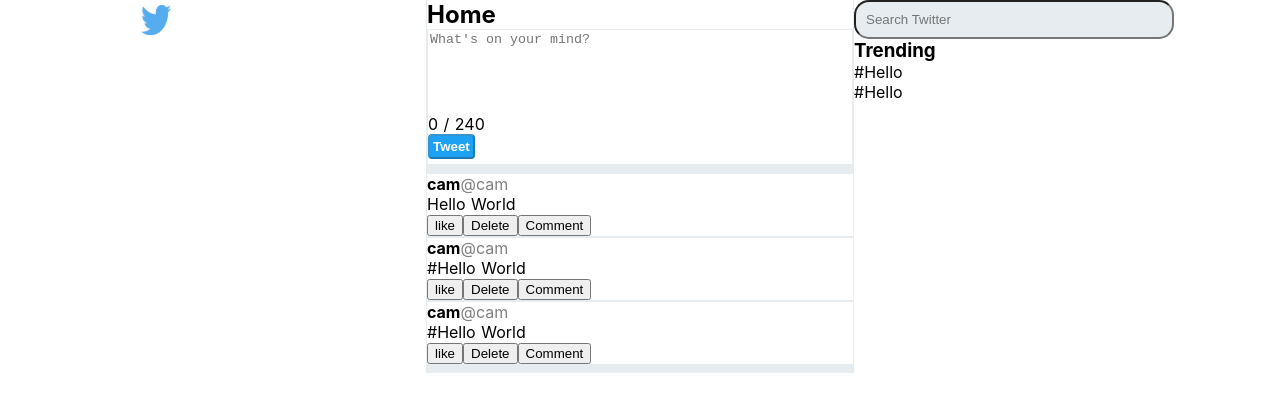
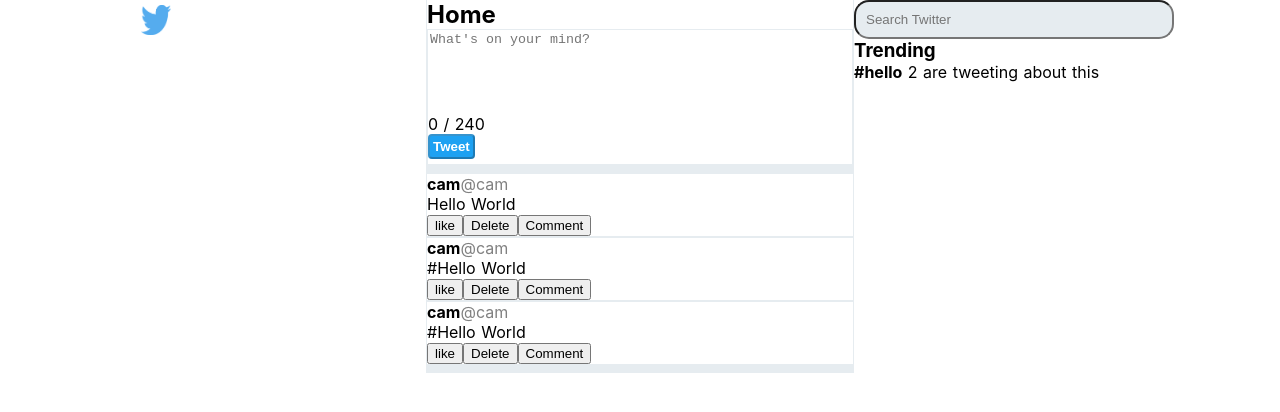
Before and after one commit to CMURPH56/twitter-clone, a Nuxt app: page / in a window 1280 px wide. Shown: the top 412 px of the page. Built offline with nearby package versions, Linux system fonts and the light colour scheme.

Commit message:
implemented a trending module

```diff
--- a/components/Trending.vue
+++ b/components/Trending.vue
@@ -2,7 +2,8 @@
   <section>
     <h3> Trending </h3>
       <div v-for="hashTag in trendingHashtags" :key="hashTag">
-          {{hashTag}}
+          <span class="headline">{{hashTag.content}}</span>
+          {{hashTag.count}} are tweeting about this
       </div>
   </section>
 
@@ -27,12 +28,30 @@
       var tweets = this.$store.state.Tweets.posts
       for(var i = 0; i < tweets.length; i++){
         for(var j = 0; j < tweets[i]['hashTags'].length; j++){
-          hashtags.push(tweets[i]['hashTags'][j])
-        }
+          var hashTagContent = tweets[i]['hashTags'][j].toLowerCase().replace(/(\r\n|\n|\r)/gm, "");
+          if(!hashtags.find( x => x.content == hashTagContent)){
+            hashtags.push(
+              {
+                content: hashTagContent,
+                count: 1
+              });
+            }
+            else {
+              let found = hashtags.find(element => element.content == hashTagContent);
+              found.count = found.count + 1;
+            }
+          }
       }
+      hashtags.sort((a,b) => (a.count > b.count) ? -1 : 1 )
       return hashtags
     }
   }
 }
 
 </script>
+
+<style>
+.headline{
+  font-weight: bold;
+}
+</style>
```
